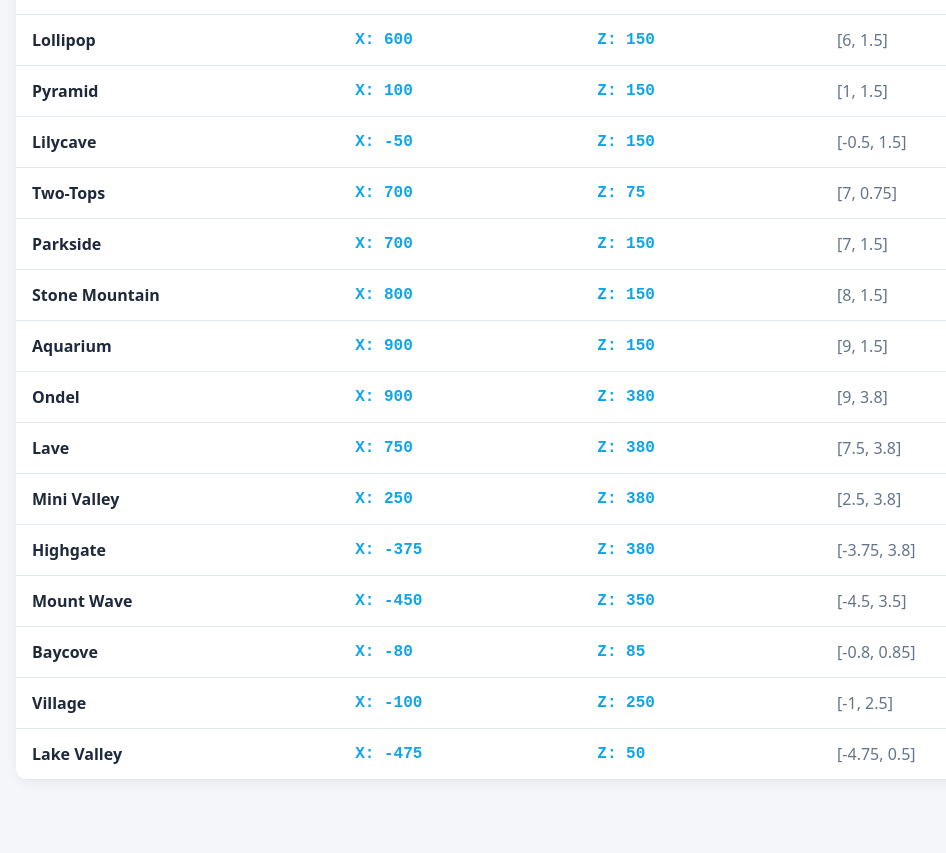
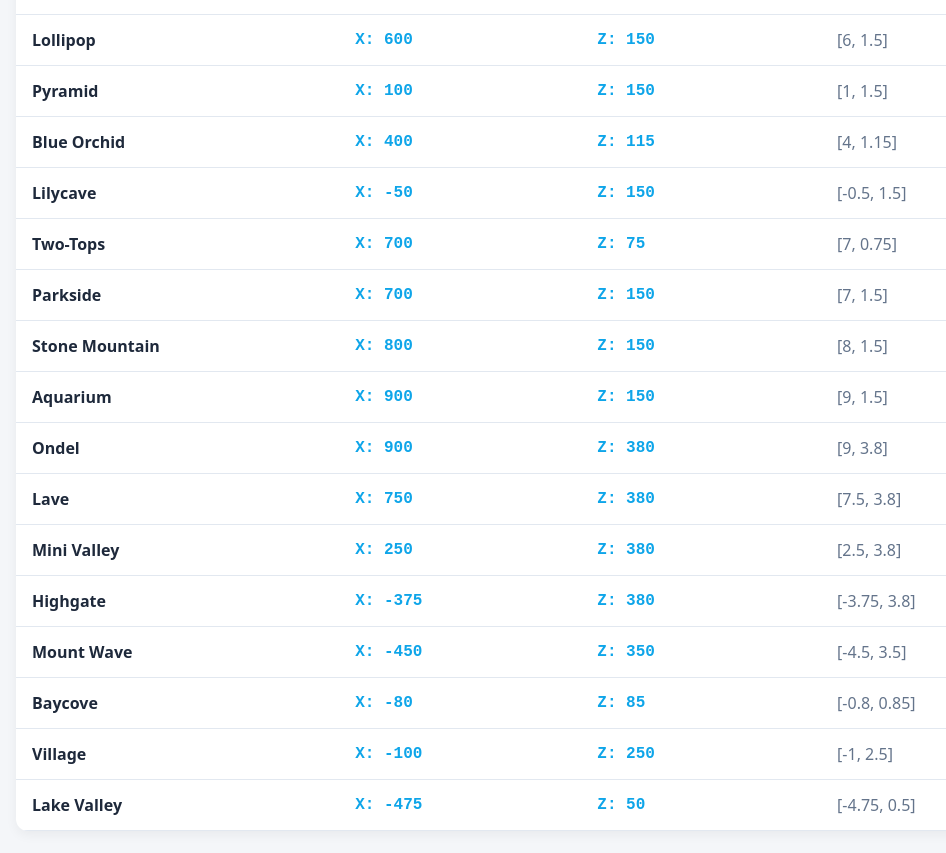
Before and after one commit to Dino178/map, a plain HTML site: page index.html in a window 1280 px wide. Shown: the part 1864-2717 px from the top of the page, without its empty margins (24-970 px from the left). Before the commit the page ends 2684 px from the top, so only its background shows below. Drawn offline with Linux system fonts and the light colour scheme.

Commit message:
Update index.html

```diff
--- a/index.html
+++ b/index.html
@@ -211,7 +211,6 @@
         </div>
     </div>
 
-    <!-- SECTION 1: COORDINATE CALCULATOR -->
     <div id="calculator" class="section active">
         <div class="controls-panel">
             <div class="control-group">
@@ -245,7 +244,6 @@
         </div>
     </div>
 
-    <!-- SECTION 2: ROUTE NAVIGATOR -->
     <div id="navigator" class="section">
         <div class="controls-panel">
             <div class="control-group">
@@ -275,7 +273,6 @@
         </div>
     </div>
 
-    <!-- SECTION 3: NETWORK ANALYTICS -->
     <div id="analytics" class="section">
         <div class="sub-tabs">
             <button class="sub-tab-btn active" id="btn-ana-full" onclick="setAnalyticsTab('full')">Full Network (With Gray Line)</button>
@@ -283,7 +280,6 @@
         </div>
 
         <div class="analytics-grid">
-            <!-- Full Network View -->
             <div id="analytics-full" class="analytics-view active">
                 <div class="table-container">
                     <h3 style="padding: 16px 16px 0; margin:0; color: var(--primary);">Avg Commute (Closeness)</h3>
@@ -301,7 +297,6 @@
                 </div>
             </div>
 
-            <!-- No Gray Line View -->
             <div id="analytics-nogray" class="analytics-view">
                 <div class="table-container">
                     <h3 style="padding: 16px 16px 0; margin:0; color: var(--primary);">Avg Commute (Closeness)</h3>
@@ -337,11 +332,11 @@ const nodes = [
     {id: 'Atrium', rx: -1.3, rz: 0}, {id: 'Red Light', rx: -0.7, rz: 0}, {id: 'Dizzy Fountain', rx: 2, rz: 0},
     {id: 'Chasm', rx: 3.5, rz: 0}, {id: 'Livia', rx: 4.7, rz: 0}, {id: 'Tangent', rx: 5.35, rz: 0},
     {id: 'Treetop', rx: 6, rz: 0}, {id: 'Atoll', rx: 4.25, rz: 1.5}, {id: 'Lollipop', rx: 6, rz: 1.5},
-    {id: 'Pyramid', rx: 1, rz: 1.5}, {id: 'Lilycave', rx: -0.5, rz: 1.5}, {id: 'Two-Tops', rx: 7, rz: 0.75},
-    {id: 'Parkside', rx: 7, rz: 1.5}, {id: 'Stone Mountain', rx: 8, rz: 1.5}, {id: 'Aquarium', rx: 9, rz: 1.5},
-    {id: 'Ondel', rx: 9, rz: 3.8}, {id: 'Lave', rx: 7.5, rz: 3.8}, {id: 'Mini Valley', rx: 2.5, rz: 3.8},
-    {id: 'Highgate', rx: -3.75, rz: 3.8}, {id: 'Mount Wave', rx: -4.5, rz: 3.5}, {id: 'Baycove', rx: -0.8, rz: 0.85},
-    {id: 'Village', rx: -1, rz: 2.5}, {id: 'Lake Valley', rx: -4.75, rz: 0.5}
+    {id: 'Pyramid', rx: 1, rz: 1.5}, {id: 'Blue Orchid', rx: 4, rz: 1.15}, {id: 'Lilycave', rx: -0.5, rz: 1.5},
+    {id: 'Two-Tops', rx: 7, rz: 0.75}, {id: 'Parkside', rx: 7, rz: 1.5}, {id: 'Stone Mountain', rx: 8, rz: 1.5},
+    {id: 'Aquarium', rx: 9, rz: 1.5}, {id: 'Ondel', rx: 9, rz: 3.8}, {id: 'Lave', rx: 7.5, rz: 3.8},
+    {id: 'Mini Valley', rx: 2.5, rz: 3.8}, {id: 'Highgate', rx: -3.75, rz: 3.8}, {id: 'Mount Wave', rx: -4.5, rz: 3.5},
+    {id: 'Baycove', rx: -0.8, rz: 0.85}, {id: 'Village', rx: -1, rz: 2.5}, {id: 'Lake Valley', rx: -4.75, rz: 0.5}
 ];
 
 const networkFull = {
```
